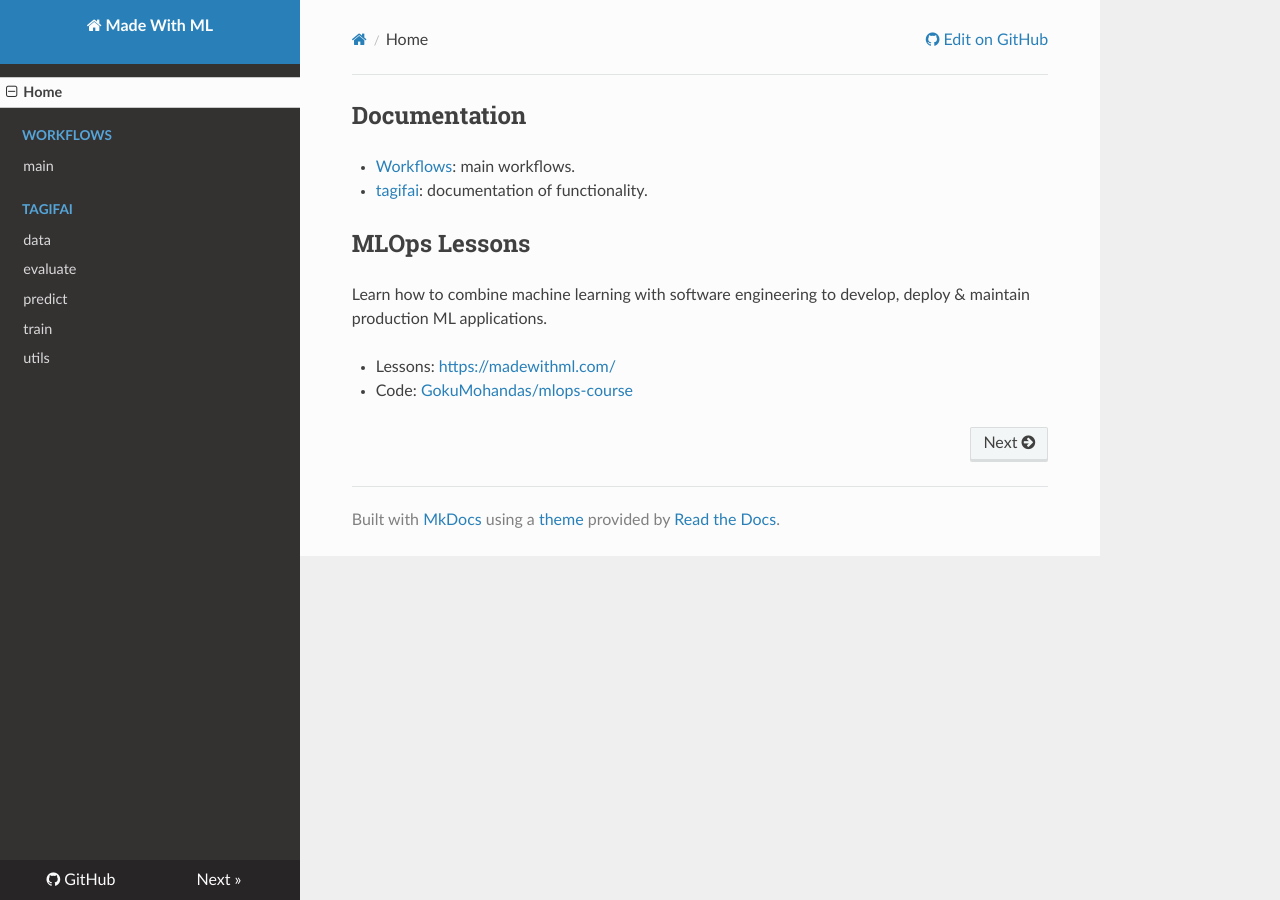
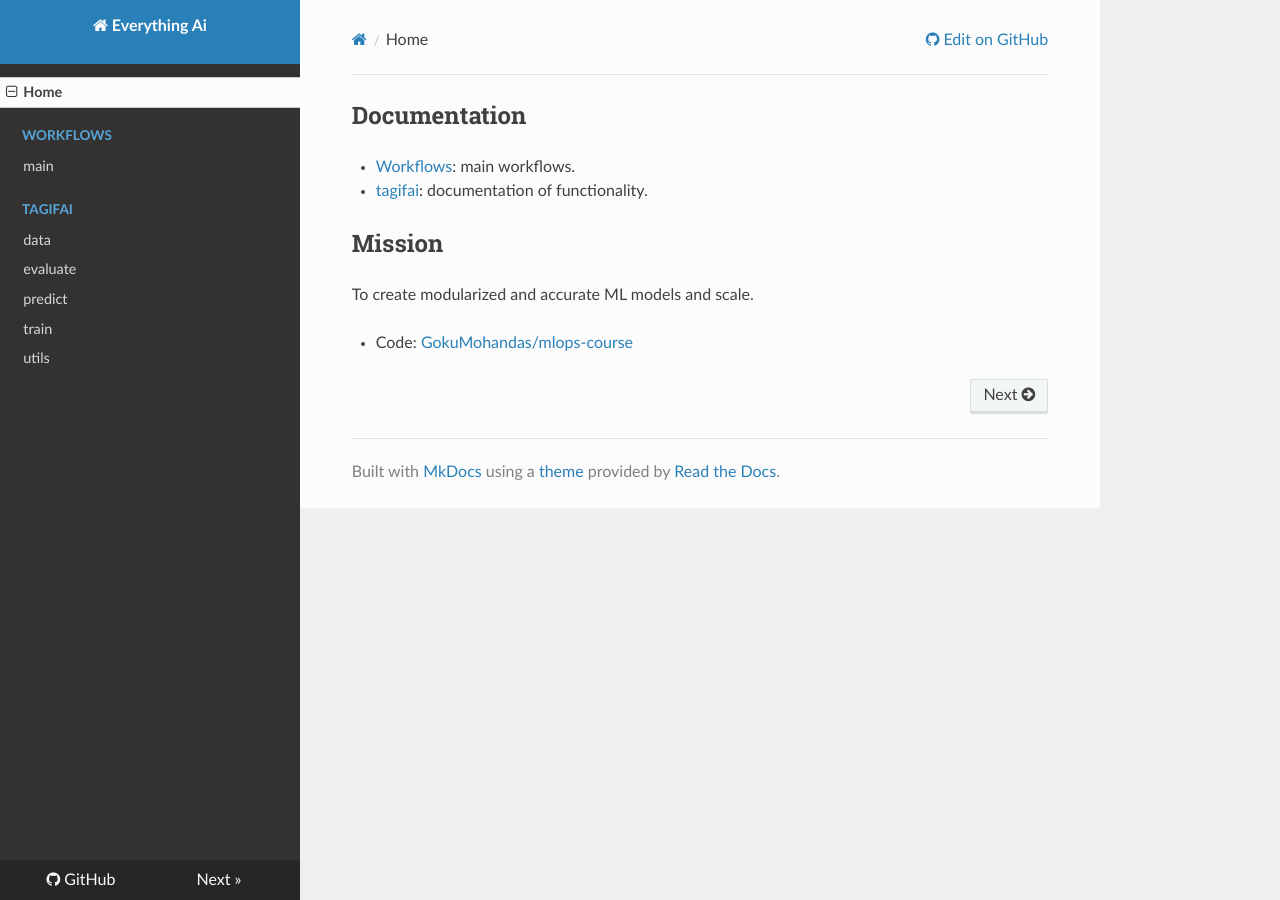
Before and after one commit to MitchellGRead/MLPipeline, an MkDocs documentation site: the page built from docs/index.md, in a window 1280 px wide. Built offline with MkDocs 1.6.1, drawn with Linux system fonts in a browser that asks for light colours; nearby versions of some CDN libraries.

```diff
--- a/docs/index.md
+++ b/docs/index.md
@@ -3,9 +3,8 @@
 - [Workflows](tagifai/main.md): main workflows.
 - [tagifai](tagifai/data.md): documentation of functionality.
 
-## MLOps Lessons
+## Mission
 
-Learn how to combine machine learning with software engineering to develop, deploy & maintain production ML applications.
+To create modularized and accurate ML models and scale.
 
-- Lessons: [https://madewithml.com/](https://madewithml.com/#mlops)
 - Code: [GokuMohandas/mlops-course](https://github.com/GokuMohandas/mlops-course)
--- a/mkdocs.yml
+++ b/mkdocs.yml
@@ -1,4 +1,4 @@
-site_name: Made With ML
+site_name: Everything Ai
 site_url: https://madewithml.com/
 repo_url: https://github.com/GokuMohandas/mlops-course/
 nav:
```
Also changed, not shown: README.md (+5 -2 lines), 1 other file.
